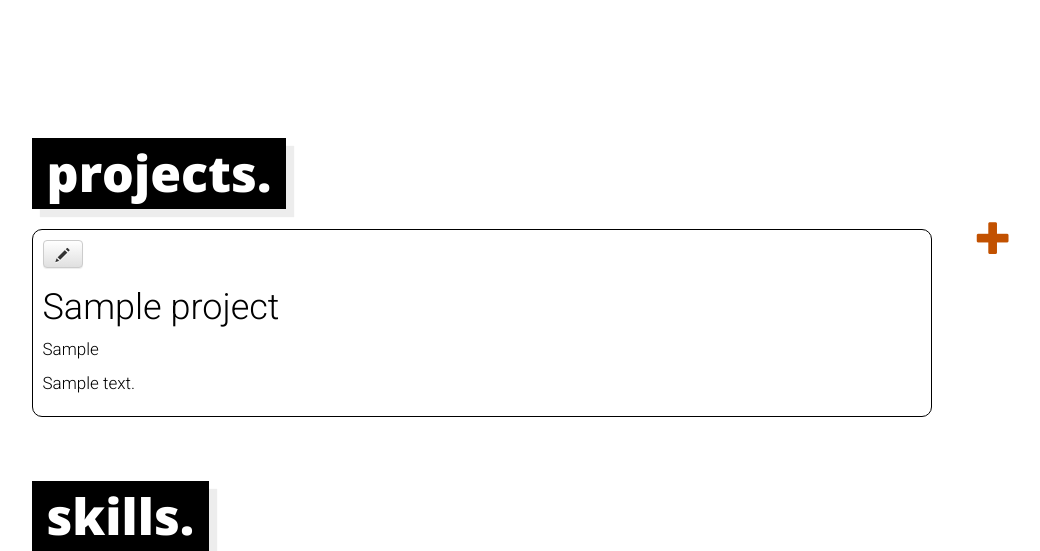
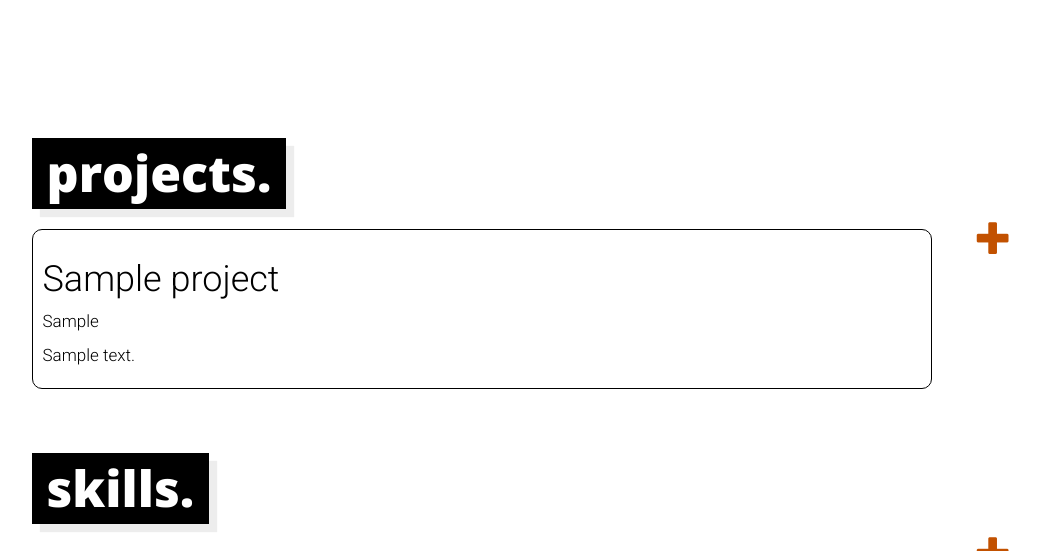
Before and after one commit to cryswang/alter-blog, a Django app: page /cv in a window 1280 px wide. Shown: the part 1657-2208 px from the top of the page, without its empty margins (116-1156 px from the left). Run offline with Django 3.2, Linux system fonts and the light colour scheme; a user stored in the database is signed in; tables that the repository leaves empty hold one stand-in row (values such as "Sample post"); some libraries are stand-ins or nearby versions; some web fonts are replaced.

Commit message:
project_edit debugging

```diff
--- a/blog/templates/blog/cv_page.html
+++ b/blog/templates/blog/cv_page.html
@@ -59,9 +59,7 @@
     {% endif %}
         {% for project in projects %}
             <div class="projects">
-                {% if user.is_authenticated %}
-                    <a class="btn btn-default" href="{% url 'project_edit' pk=project.pk %}"><span class="glyphicon glyphicon-pencil"></span></a>
-                {% endif %}
+
                 <h1>{{ project.title }}</h1>
                 <p>{{ project.work_period }}</p>
                 <p>{{ project.description | safe | linebreaksbr }}</p>
```
